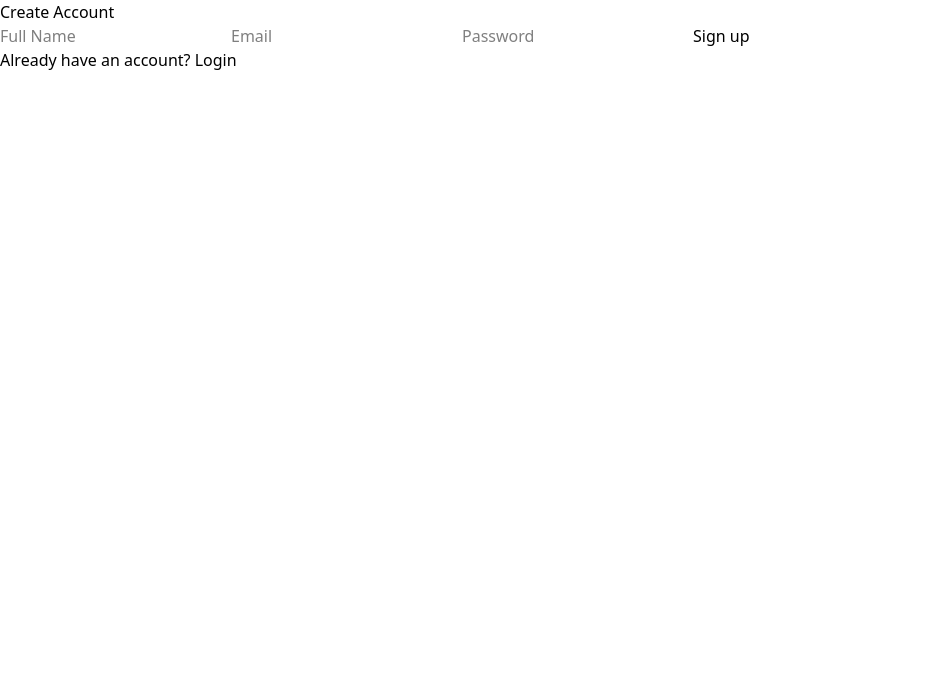
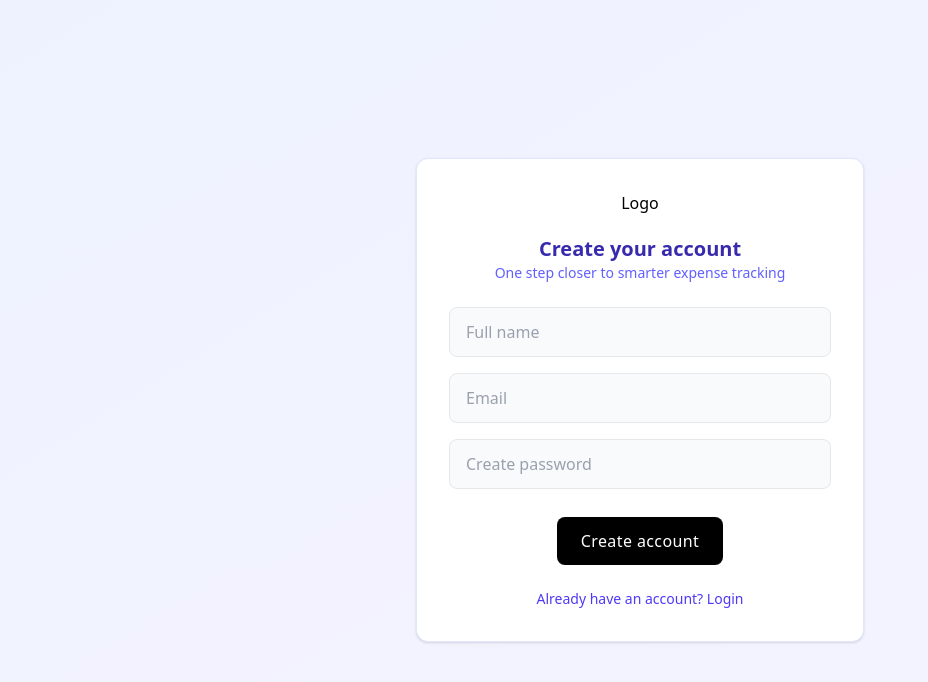
Before and after one commit to BijoyDeep11/expense-analytics-dashboard, a React (Vite) app: page /signup in a window 1280 px wide. Shown: the top 682 px of the page, without its empty margins (0-928 px from the left). Built offline with nearby package versions, Linux system fonts and the light colour scheme; no server answers.

Commit message:
updated App UI

```diff
--- a/src/components/Layout.jsx
+++ b/src/components/Layout.jsx
@@ -1,18 +1,11 @@
 import Logo from "./ui/Logo";
+import Navbar from "./Navbar";
 
 const Layout = ({ children }) => {
   return (
     <div className="min-h-screen bg-gray-100">
       {/* Top Bar */}
-      <header className="bg-white border-b">
-        <div className="max-w-5xl mx-auto px-6 py-4 flex items-center">
-          <Logo />
-          <h1 className="ml-3 text-lg font-semibold">
-            Expense Dashboard
-          </h1>
-        </div>
-      </header>
-
+      <Navbar />
       {/* Page Content */}
       <main className="max-w-5xl mx-auto px-6 py-6">
         {children}
--- a/src/components/Navbar.jsx
+++ b/src/components/Navbar.jsx
@@ -1,9 +1,59 @@
-import React from 'react'
+import { Link, useLocation } from "react-router-dom";
+import { useAuth } from "../context/AuthContext";
 
-function Navbar() {
+import Button from "./ui/Button";
+import Logo from "./ui/Logo";
+
+const Navbar = () => {
+  const { user, logout } = useAuth();
+  const location = useLocation();
+
+  if (!user) return null;
+
+  const isActive = (path) =>
+    location.pathname === path
+      ? "text-indigo-600 font-medium"
+      : "text-slate-600 hover:text-slate-800";
+
   return (
-    <div>Navbar</div>
-  )
-}
+    <nav className="sticky top-0 z-10 bg-white border-b border-slate-100">
+      <div className="max-w-7xl mx-auto px-6 h-16 flex items-center justify-between">
+        {/* Left: Logo */}
+        <div className="flex items-center gap-2">
+          <Logo variant="minimal" />
+          <span className="text-lg font-semibold text-slate-800">
+            ExpenseDash
+          </span>
+        </div>
 
-export default Navbar
+        {/* Center: Navigation */}
+        <div className="flex gap-6">
+          <Link to="/" className={isActive("/")}>
+            Dashboard
+          </Link>
+          <Link to="/add" className={isActive("/add")}>
+            Add Expense
+          </Link>
+        </div>
+
+        {/* Right: User + Logout */}
+        <div className="flex items-center gap-4">
+          <span className="text-sm text-slate-500">
+            {user.email}
+          </span>
+          <Button
+            size="sm"
+            variant="outline"
+            color="red"
+            className="bg-red-500 text-white hover:bg-red-600"
+            onClick={logout}
+          >
+            Logout
+          </Button>
+        </div>
+      </div>
+    </nav>
+  );
+};
+
+export default Navbar;
--- a/src/pages/Dashboard.jsx
+++ b/src/pages/Dashboard.jsx
@@ -75,57 +75,69 @@ const Dashboard = () => {
 
   return (
     <Layout>
-      {/* Header */}
-      <div className="flex justify-between items-center mb-6">
-        <h1 className="text-xl font-semibold">Dashboard</h1>
-
-        <div className="flex gap-3">
-          <Link to="/add">
-            <Button>Add Expense</Button>
-          </Link>
-
-          <Button bgColor="bg-red-500" onClick={logout}>
-            Logout
-          </Button>
-        </div>
+      <div className="mb-6">
+        <h1 className="text-2xl font-semibold text-slate-800">
+          Dashboard
+        </h1>
+        <p className="text-sm text-slate-500">
+          Track, filter, and analyze your expenses
+        </p>
       </div>
 
-      {/* Filters */}
+      <div className="mb-8 p-4 bg-white rounded-lg border border-slate-100">
         <ExpenseFilters
           filters={filters}
           onChange={setFilters}
           categories={categories}
         />
+      </div>
 
-      {/* Analytics */}
-      <div className="grid grid-cols-2 gap-4 mb-6">
-        <div className="p-4 bg-white shadow rounded">
-          <p className="text-sm text-gray-500">Total Spent</p>
-          <p className="text-2xl font-bold">₹{totalAmount}</p>
+      <div className="grid grid-cols-1 sm:grid-cols-2 gap-4 mb-10">
+        <div className="p-5 bg-slate-50 border border-slate-100 rounded-lg">
+          <p className="text-sm text-slate-500 mb-1">
+            Total Spent
+          </p>
+          <p className="text-3xl font-semibold text-slate-800">
+            ₹{totalAmount}
+          </p>
         </div>
 
         {Object.entries(byCategory).map(([cat, amt]) => (
-          <div key={cat} className="p-4 bg-white shadow rounded">
-            <p className="text-sm text-gray-500">{cat}</p>
-            <p className="text-xl font-semibold">₹{amt}</p>
+          <div
+            key={cat}
+            className="p-5 bg-white border border-slate-100 rounded-lg"
+          >
+            <p className="text-sm text-slate-500 mb-1">
+              {cat}
+            </p>
+            <p className="text-2xl font-medium text-slate-800">
+              ₹{amt}
+            </p>
           </div>
         ))}
       </div>
+
 
       {/* Content */}
       {loading ? (
         <p>Loading expenses...</p>
       ) : (
         <>
+          <h2 className="text-lg font-semibold text-slate-800 mb-3">
+            Expenses
+          </h2>
+
+          <div className="bg-white rounded-lg border border-slate-100 p-4">
             <ExpenseList
               expenses={filteredExpenses}
               onEdit={setEditingExpense}
               onDelete={handleDelete}
             />
+          </div>
 
           {/* Edit Expense */}
           {editingExpense && (
-            <div className="mt-8 bg-white p-6 rounded-lg shadow max-w-md">
+            <div className="mt-10 bg-slate-50 p-6 rounded-lg border border-slate-200 max-w-md">
               <h3 className="text-lg font-semibold mb-4">
                 Edit Expense
               </h3>
--- a/src/pages/Login.jsx
+++ b/src/pages/Login.jsx
@@ -1,6 +1,10 @@
 import { useState } from "react";
 import { useNavigate, Link } from "react-router-dom";
 import { useAuth } from "../context/AuthContext";
+
+import Input from "../components/ui/Input";
+import Button from "../components/ui/Button";
+import Logo from "../components/ui/Logo";
 
 const Login = () => {
   const { login } = useAuth();
@@ -27,36 +31,64 @@ const Login = () => {
   };
 
   return (
-    <div className="auth-container">
-      <h2>Login</h2>
+    <div className="min-h-screen flex items-center justify-center bg-slate-50">
+      <div className="w-full max-w-md bg-white p-8 rounded-lg shadow-sm border border-slate-100">
+        <div className="flex justify-center mb-5">
+          <Logo variant="minimal" />
+        </div>
 
-      {error && <p className="error">{error}</p>}
+        <h2 className="text-xl font-semibold text-center text-slate-800">
+          Welcome back
+        </h2>
+        <p className="text-sm text-slate-500 text-center mb-6">
+          Login to continue where you left off
+        </p>
 
-      <form onSubmit={handleSubmit}>
-        <input
+        {error && (
+          <p className="text-red-500 text-sm text-center mb-4">
+            {error}
+          </p>
+        )}
+
+        <form onSubmit={handleSubmit} className="space-y-4">
+          <Input
             type="email"
             placeholder="Email"
             value={email}
             onChange={(e) => setEmail(e.target.value)}
-          required
+            intent="neutral"
           />
 
-        <input
+          <Input
             type="password"
             placeholder="Password"
             value={password}
             onChange={(e) => setPassword(e.target.value)}
-          required
+            intent="neutral"
           />
 
-        <button type="submit" disabled={loading}>
+          <div className="flex justify-center pt-2">
+            <Button
+              type="submit"
+              variant="outline"
+              color="slate"
+              disabled={loading}
+            >
               {loading ? "Logging in..." : "Login"}
-        </button>
+            </Button>
+          </div>
         </form>
 
-      <p>
-        Don’t have an account? <Link to="/signup">Sign up</Link>
+        <p className="text-sm text-center mt-6 text-slate-600">
+          Don’t have an account?{" "}
+          <Link
+            to="/signup"
+            className="text-blue-600 font-medium hover:underline"
+          >
+            Sign up
+          </Link>
         </p>
+      </div>
     </div>
   );
 };
--- a/src/pages/Signup.jsx
+++ b/src/pages/Signup.jsx
@@ -1,6 +1,10 @@
 import { useState } from "react";
 import { useNavigate, Link } from "react-router-dom";
 import { useAuth } from "../context/AuthContext";
+
+import Input from "../components/ui/Input";
+import Button from "../components/ui/Button";
+import Logo from "../components/ui/Logo";
 
 const Signup = () => {
   const { signup } = useAuth();
@@ -28,44 +32,73 @@ const Signup = () => {
   };
 
   return (
-    <div className="auth-container">
-      <h2>Create Account</h2>
+    <div className="min-h-screen flex items-center justify-center bg-linear-to-br from-indigo-50 to-violet-50">
+      <div className="w-full max-w-md bg-white p-8 rounded-xl shadow border border-indigo-100">
+        <div className="flex justify-center mb-5">
+          <Logo variant="brand" />
+        </div>
 
-      {error && <p className="error">{error}</p>}
+        <h2 className="text-xl font-semibold text-center text-indigo-800">
+          Create your account
+        </h2>
+        <p className="text-sm text-indigo-500 text-center mb-6">
+          One step closer to smarter expense tracking
+        </p>
 
-      <form onSubmit={handleSubmit}>
-        <input
+        {error && (
+          <p className="text-red-500 text-sm text-center mb-4">
+            {error}
+          </p>
+        )}
+
+        <form onSubmit={handleSubmit} className="space-y-4">
+          <Input
             type="text"
-          placeholder="Full Name"
+            placeholder="Full name"
             value={name}
             onChange={(e) => setName(e.target.value)}
-          required
+            intent="primary"
           />
 
-        <input
+          <Input
             type="email"
             placeholder="Email"
             value={email}
             onChange={(e) => setEmail(e.target.value)}
-          required
+            intent="primary"
           />
 
-        <input
+          <Input
             type="password"
-          placeholder="Password"
+            placeholder="Create password"
             value={password}
             onChange={(e) => setPassword(e.target.value)}
-          required
+            intent="primary"
           />
 
-        <button type="submit" disabled={loading}>
-          {loading ? "Creating account..." : "Sign up"}
-        </button>
+          <div className="flex justify-center pt-3">
+            <Button
+              type="submit"
+              variant="solid"
+              color="indigo"
+              size="lg"
+              disabled={loading}
+            >
+              {loading ? "Creating account..." : "Create account"}
+            </Button>
+          </div>
         </form>
 
-      <p>
-        Already have an account? <Link to="/login">Login</Link>
+        <p className="text-sm text-center mt-6 text-indigo-600">
+          Already have an account?{" "}
+          <Link
+            to="/login"
+            className="font-medium hover:underline"
+          >
+            Login
+          </Link>
         </p>
+      </div>
     </div>
   );
 };
```
Lines whose indentation alone changed are shown as unchanged.
